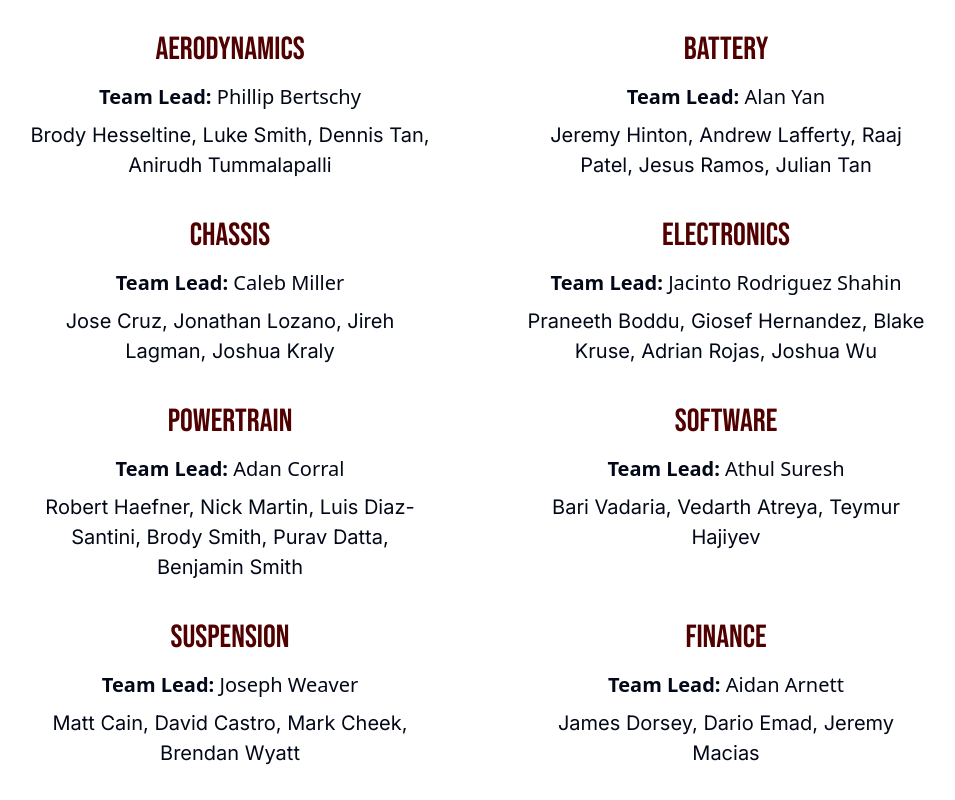
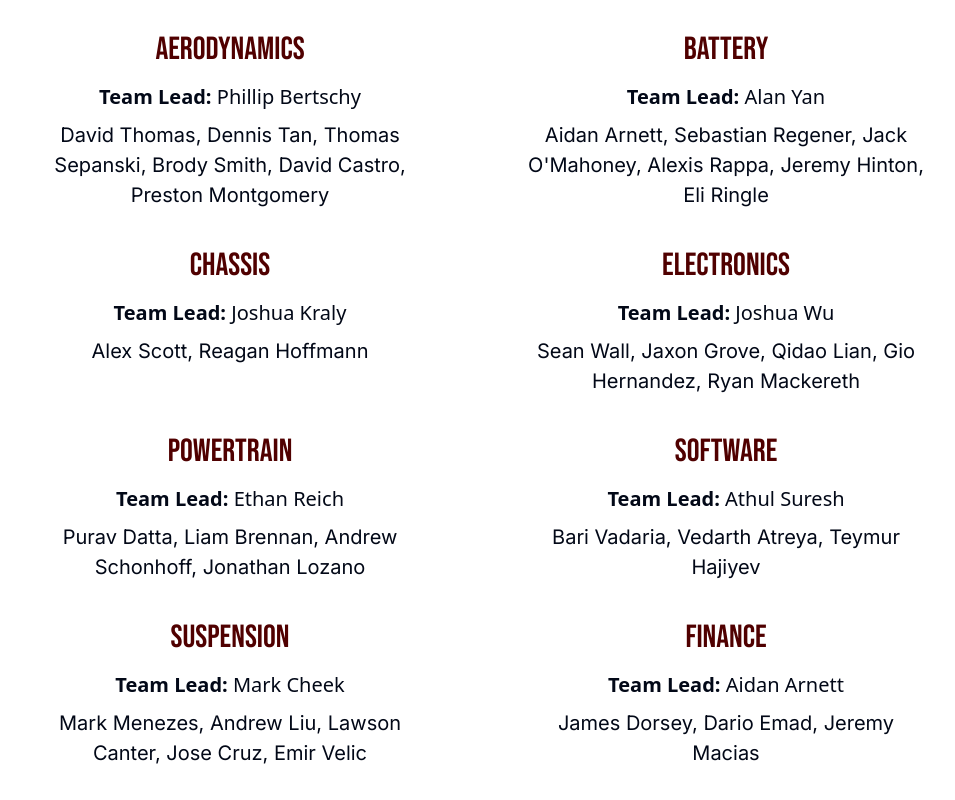
Before and after one commit to tamu-formula-cs/FSAE-EV-Site, a React (Vite) app: page /meet-the-team in a window 1280 px wide. Shown: the part 960-1760 px from the top of the page, without its empty margins (162-1117 px from the left). Built offline with nearby package versions, Linux system fonts and the light colour scheme.

Commit message:
Updated Team for 2025

```diff
--- a/src/pages/meet_the_team/team.jsx
+++ b/src/pages/meet_the_team/team.jsx
@@ -17,7 +17,7 @@ export default function Team() {
                         PROJECT MANAGER
                     </h1>
                     <h1 className="name">
-                        Gerry Mullins
+                        Caleb Miller
                     </h1>
                 </div>
 
@@ -51,7 +51,7 @@ export default function Team() {
                         AERODYNAMICS
                     </h1>
                     <h1 className="team-lead"><span className="team-lead-bold">Team Lead: </span>Phillip Bertschy</h1>
-                    <h1 className="name">Brody Hesseltine, Luke Smith, Dennis Tan, Anirudh Tummalapalli</h1>
+                    <h1 className="name">David Thomas, Dennis Tan, Thomas Sepanski, Brody Smith, David Castro, Preston Montgomery</h1>
                 </div>
 
                 <div className="subteam-section">
@@ -59,31 +59,31 @@ export default function Team() {
                         Battery
                     </h1>
                     <h1 className="team-lead"><span className="team-lead-bold">Team Lead: </span>Alan Yan</h1>
-                    <h1 className="name">Jeremy Hinton, Andrew Lafferty, Raaj Patel, Jesus Ramos, Julian Tan</h1>
+                    <h1 className="name">Aidan Arnett, Sebastian Regener, Jack O'Mahoney, Alexis Rappa, Jeremy Hinton, Eli Ringle</h1>
                 </div>
 
                 <div className="subteam-section">
                     <h1 className="team-div-title">
                         CHASSIS
                     </h1>
-                    <h1 className="team-lead"><span className="team-lead-bold">Team Lead: </span>Caleb Miller</h1>
-                    <h1 className="name">Jose Cruz, Jonathan Lozano, Jireh Lagman, Joshua Kraly</h1>
+                    <h1 className="team-lead"><span className="team-lead-bold">Team Lead: </span>Joshua Kraly</h1>
+                    <h1 className="name">Alex Scott, Reagan Hoffmann</h1>
                 </div>
 
                 <div className="subteam-section">
                     <h1 className="team-div-title">
                         Electronics
                     </h1>
-                    <h1 className="team-lead"><span className="team-lead-bold">Team Lead: </span>Jacinto Rodriguez Shahin</h1>
-                    <h1 className="name">Praneeth Boddu, Giosef Hernandez, Blake Kruse, Adrian Rojas, Joshua Wu</h1>
+                    <h1 className="team-lead"><span className="team-lead-bold">Team Lead: </span>Joshua Wu</h1>
+                    <h1 className="name">Sean Wall, Jaxon Grove, Qidao Lian, Gio Hernandez, Ryan Mackereth</h1>
                 </div>
 
                 <div className="subteam-section">
                     <h1 className="team-div-title">
                         Powertrain
                     </h1>
-                    <h1 className="team-lead"><span className="team-lead-bold">Team Lead: </span>Adan Corral</h1>
-                    <h1 className="name">Robert Haefner, Nick Martin, Luis Diaz-Santini, Brody Smith, Purav Datta, Benjamin Smith</h1>
+                    <h1 className="team-lead"><span className="team-lead-bold">Team Lead: </span>Ethan Reich</h1>
+                    <h1 className="name">Purav Datta, Liam Brennan, Andrew Schonhoff, Jonathan Lozano</h1>
                 </div>
 
                 <div className="subteam-section">
@@ -98,8 +98,8 @@ export default function Team() {
                     <h1 className="team-div-title">
                         Suspension
                     </h1>
-                    <h1 className="team-lead"><span className="team-lead-bold">Team Lead: </span>Joseph Weaver</h1>
-                    <h1 className="name">Matt Cain, David Castro, Mark Cheek, Brendan Wyatt</h1>
+                    <h1 className="team-lead"><span className="team-lead-bold">Team Lead: </span>Mark Cheek</h1>
+                    <h1 className="name">Mark Menezes, Andrew Liu, Lawson Canter, Jose Cruz, Emir Velic</h1>
                 </div>
 
                 <div className="subteam-section">
```
